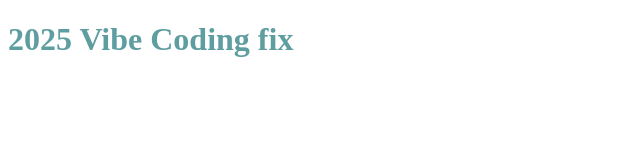
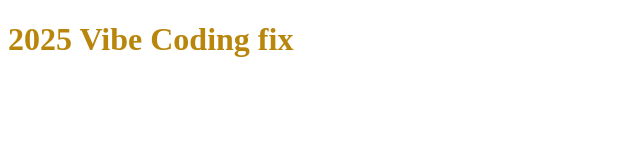
Before and after one commit to BeanHuang9/vibeCoding25, a plain HTML site: page index.html in a window 1280 px wide. Shown: the whole page, without its empty margins (0-640 px from the left). Drawn offline with Linux system fonts and the light colour scheme.

Commit message:
fix: 修改h1顏色

```diff
--- a/style.css
+++ b/style.css
@@ -1,3 +1,3 @@
 h1{
-    color: cadetblue;
+    color: darkgoldenrod;
 }
```
